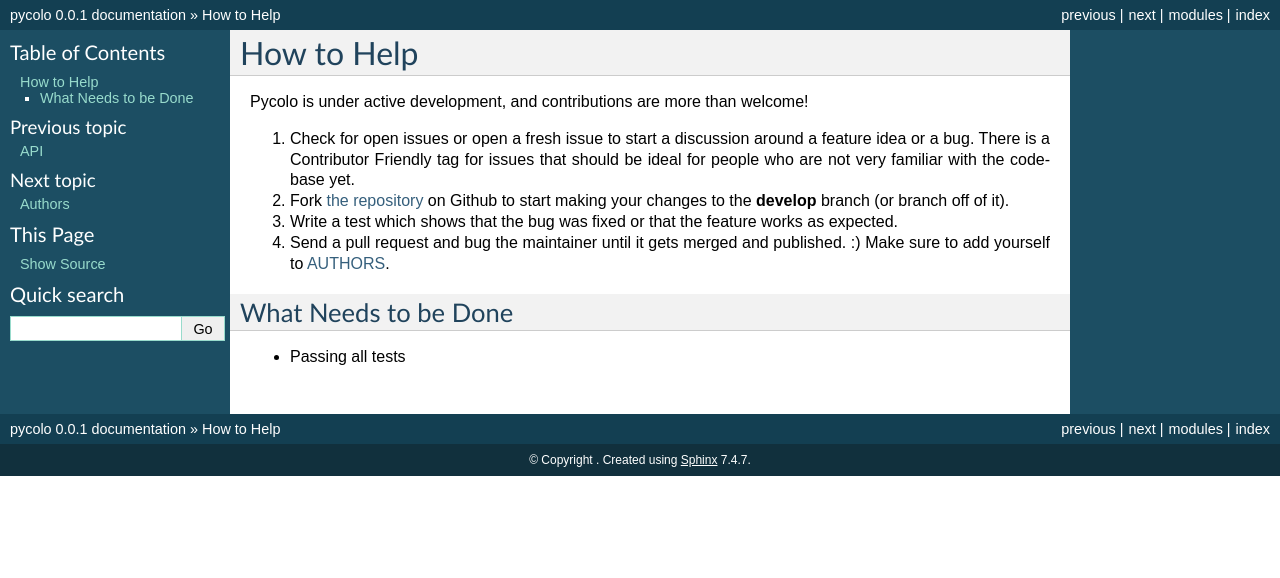
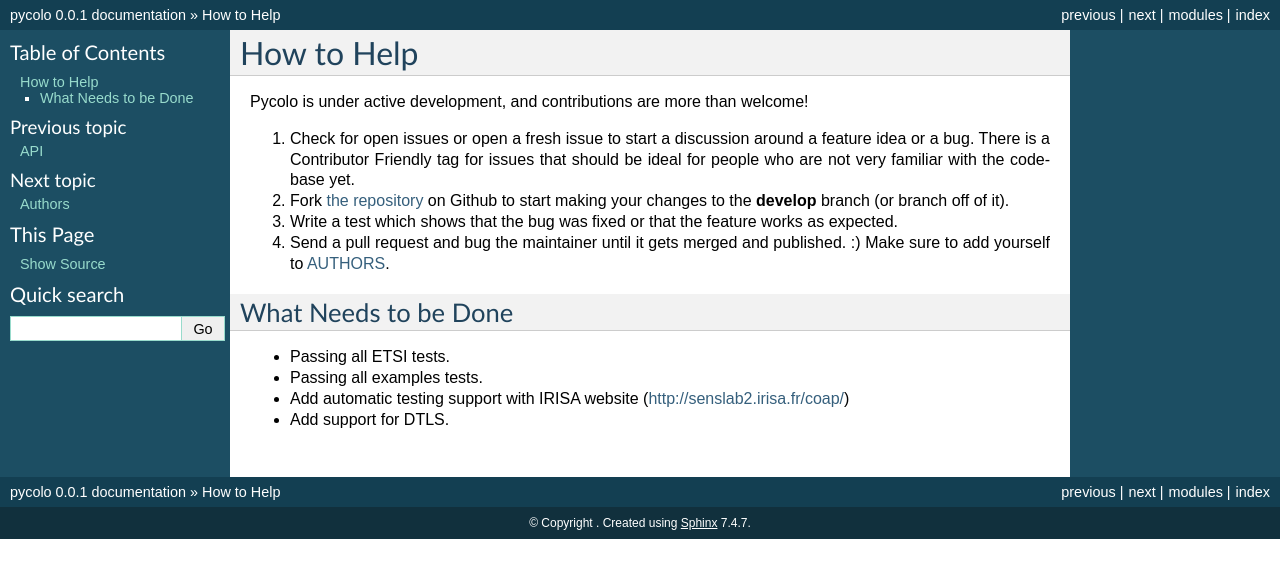
Before and after one commit to remyleone/pycolo, a Sphinx documentation site: the page built from docs/dev/todo.rst, in a window 1280 px wide. Shown: the top 578 px of the page. Built offline with Sphinx 7.4.7, drawn with Linux system fonts in a browser that asks for light colours.

Commit message:
Add todo tasks

```diff
--- a/docs/dev/todo.rst
+++ b/docs/dev/todo.rst
@@ -15,4 +15,7 @@ Pycolo is under active development, and contributions are more than welcome!
 What Needs to be Done
 ---------------------
 
-- Passing all tests
+- Passing all ETSI tests.
+- Passing all examples tests.
+- Add automatic testing support with IRISA website (`<http://senslab2.irisa.fr/coap/>`_)
+- Add support for DTLS.
```
